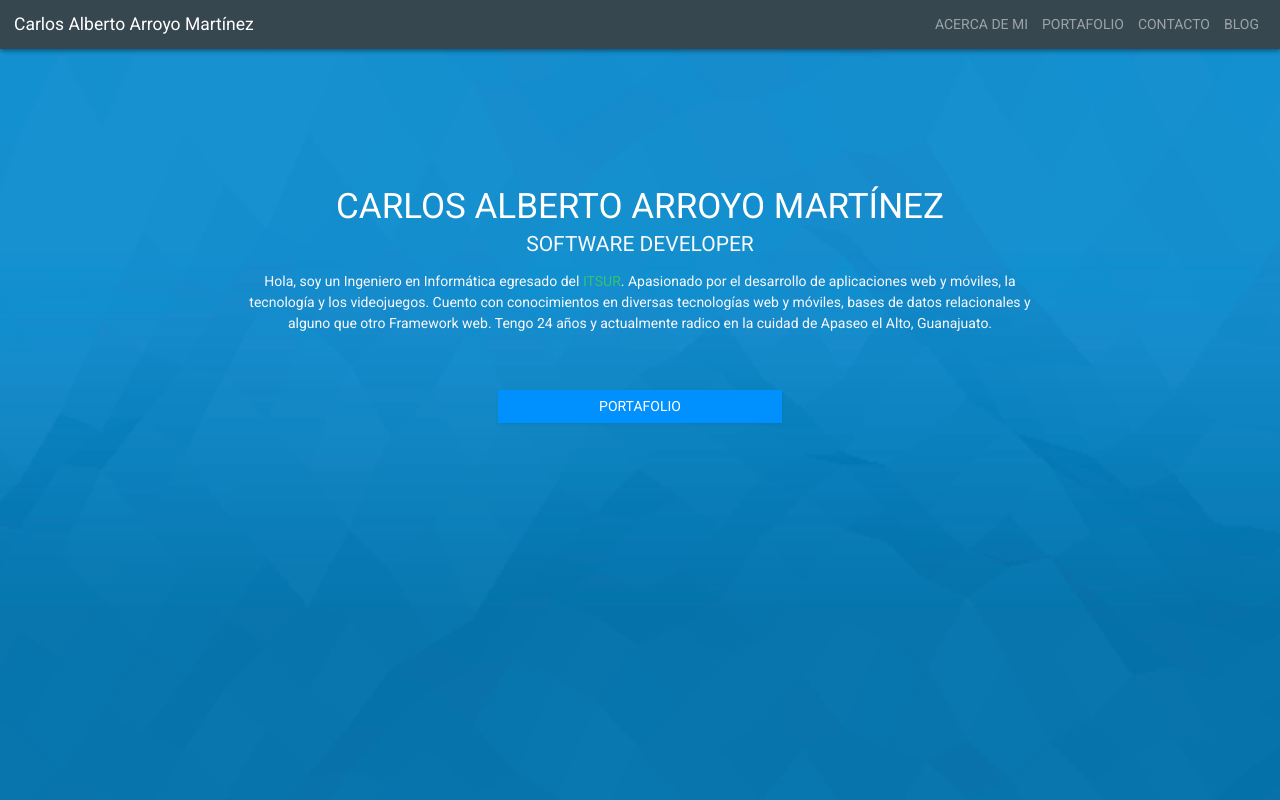
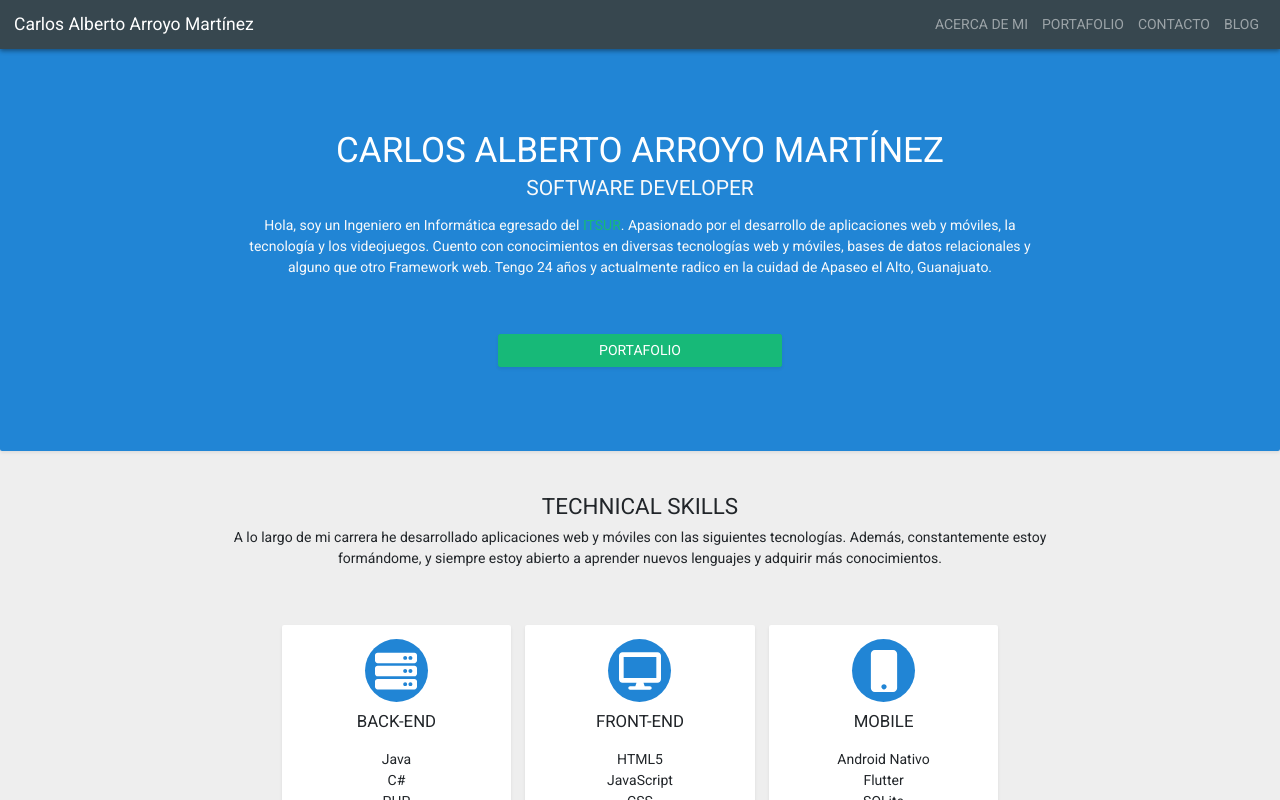
Before and after one commit to carlosarroyoam/carlosarroyoam-portfolio, a Nuxt app: page /aboutme in a window 1280 px wide. Shown: the top 800 px of the page. Built offline with nearby package versions, Linux system fonts and the light colour scheme.

Commit message:
Updated: small code fixes.

```diff
--- a/assets/scss/_variables.scss
+++ b/assets/scss/_variables.scss
@@ -1,5 +1,5 @@
 // Body
-$body-bg: #ebebeb;
+$body-bg: #eeeeee;
 
 ////
 // Typography
@@ -20,23 +20,23 @@ $display2-size: $font-size-base * 1.5;
 $lead-font-size: $font-size-base * 1.2;
 
 // Components
-$border-radius: 0;
-$border-radius-lg: 0;
-$border-radius-sm: 0;
+$border-radius: 0.15em;
+$border-radius-lg: 0.15em;
+$border-radius-sm: 0.15em;
 
 // Colors
-$blue: #0091ff;
+$blue: #2185d5;
 $indigo: #6574cd;
 $purple: #9561e2;
 $pink: #f66d9b;
-$red: #e3342f;
+$red: #f73859;
 $orange: #f6993f;
 $yellow: #ffed4a;
-$green: #38c172;
+$green: #17b978;
 $teal: #4dc0b5;
 $cyan: #6cb2eb;
 
-$secondary: #434343;
+$secondary: #37474f;
 
 // Shadows
 $box-shadow: 0 0.125em 0.3125em rgba(0, 0, 0, 0.4);
--- a/components/footer.vue
+++ b/components/footer.vue
@@ -1,5 +1,5 @@
 <template>
-	<footer class="footer">
+	<footer class="footer close-nav-onclick">
 		<div class="container-fluid">
 			<div class="row">
 				<div class="col-md-12 mx-auto">
--- a/components/header.vue
+++ b/components/header.vue
@@ -1,6 +1,6 @@
 <template>
-	<nav class="navbar navbar-expand-md navbar-dark container-fluid shadow fixed-top">
-		<nuxt-link :to="localePath({ name: 'aboutme' })" tag="a" class="navbar-brand mb-0 h1">
+	<nav class="navbar navbar-expand-md navbar-dark container-fluid bg-secondary shadow fixed-top">
+		<nuxt-link :to="localePath({ name: 'aboutme' })" tag="a" class="navbar-brand mb-0 h1 close-nav-onclick">
 			Carlos Alberto Arroyo Martínez
 		</nuxt-link>
 
@@ -16,7 +16,7 @@
 		</button>
 
 		<div class="collapse navbar-collapse" id="mainNavbar">
-			<ul class="navbar-nav ml-md-auto">
+			<ul class="navbar-nav ml-md-auto close-nav-onclick">
 				<!-- About me -->
 				<nuxt-link :to="localePath({ name: 'aboutme' })" tag="li" class="nav-item text-uppercase">
 					<a class="nav-link">{{ $t('nav_links.about_me') }}</a>
@@ -74,7 +74,7 @@ export default {
 
 		// When navbar is shown, attach onClick event to ".section-content, .nav-item"
 		$('#mainNavbar').on('shown.bs.collapse', function() {
-			$('.navbar-brand, .nav-item, .app-content, .footer').bind('click', function() {
+			$('.close-nav-onclick').bind('click', function() {
 				if ($('#navbarToggler').is(':visible')) {
 					$('#mainNavbar').collapse('hide');
 				}
@@ -83,24 +83,16 @@ export default {
 
 		// When navbar is hidden, remove onClick event to ".section-content, .nav-item"
 		$('#mainNavbar').on('hidden.bs.collapse', function() {
-			$('.navbar-brand, .nav-item, .app-content, .footer').unbind('click');
+			$('.close-nav-onclick').unbind('click');
 		});
 	}
 };
 </script>
 
 <style lang="scss" scoped>
-.navbar {
-	background: #37474f;
-}
-
-// Boostrapt classes ovewrited
 .navbar-toggler {
 	border: none;
-	font-size: 1.7em;
-}
-.navbar-toggler:focus {
-	outline: 0;
+	font-size: 1.7rem;
 }
 
 .nav-link {
@@ -112,33 +104,9 @@ export default {
 	fill: var(--white);
 }
 
-.nav-item-button {
-	margin: auto 0 auto 0.7em;
-	padding: 0 0.6em;
-	min-height: 1.9em;
-	border-radius: 15px;
-	text-align: center;
-}
-
-.nav-item-button--text {
-	padding-top: 1px;
-	min-width: 100%;
-	vertical-align: middle;
-}
-
-.nav-item-button--icon {
-	margin-left: 0.3em;
-	padding-top: 3px;
-	font-size: 1.6em;
-	vertical-align: middle;
-}
-
-////
-// Device = Most of Smartphones Mobiles (Portrait)
-//
 @media only screen and (max-width: 425px) {
 	.navbar-toggler {
-		font-size: 1.6em;
+		font-size: 1.6rem;
 	}
 }
 </style>
--- a/layouts/app.vue
+++ b/layouts/app.vue
@@ -1,7 +1,7 @@
 <template>
 	<div>
 		<Header />
-		<nuxt class="app-content" />
+		<nuxt class="close-nav-onclick" />
 		<Footer />
 	</div>
 </template>
--- a/layouts/error.vue
+++ b/layouts/error.vue
@@ -29,6 +29,7 @@
 <script>
 export default {
 	layout: 'app',
+	props: ['error'],
 	head() {
 		return {
 			title: this.$t('errors.error')
--- a/pages/aboutme/components/hero.vue
+++ b/pages/aboutme/components/hero.vue
@@ -1,8 +1,8 @@
 <template>
-	<div class="jumbotron text-md-center shadow-sm">
+	<div class="jumbotron py-5 text-md-center shadow-sm">
 		<div class="row">
-			<div class="col-sm-12 col-md-10 col-lg-8 mt-md-5 mx-auto">
-				<h1 class="display-1 mt-5 mb-1 text-white text-uppercase">Carlos Alberto Arroyo Martínez</h1>
+			<div class="col-sm-12 col-md-10 col-lg-8 mt-3 mt-md-5 mx-auto">
+				<h1 class="display-1 mb-1 text-white text-uppercase">Carlos Alberto Arroyo Martínez</h1>
 				<h1 class="display-2 text-light text-uppercase">SOFTWARE DEVELOPER</h1>
 
 				<p class="text-light text-md-center mt-3">
@@ -13,9 +13,9 @@
 			</div>
 		</div>
 		<div class="row">
-			<div class="col-sm-12 col-md-5 col-lg-4 col-xl-3 text-center mt-5 mx-auto">
+			<div class="col-sm-12 col-md-5 col-lg-4 col-xl-3 text-center mt-5 mb-4 mb-md-5 mx-auto">
 				<nuxt-link :to="localePath({ name: 'portfolio' })" tag="a" class="text-decoration-none">
-					<button type="button" class="btn btn-primary btn-block text-uppercase px-4 shadow-sm">
+					<button type="button" class="btn btn-success btn-block text-uppercase px-4 shadow-sm">
 						{{ $t('nav_links.portfolio') }}
 					</button>
 				</nuxt-link>
@@ -36,21 +36,11 @@ export default {
 <style lang="scss" scoped>
 .jumbotron {
 	margin-top: -2.2em;
-	min-height: calc(100vh - 3em);
-	background-image: url('../../../assets/img/carlosarroyoam_hero_background.svg');
+	// background-image: url('../../../assets/img/carlosarroyoam_hero_background.svg');
+	background-color: var(--primary);
 	background-position: center;
 	background-repeat: no-repeat;
 	background-size: cover;
 	overflow-x: hidden;
 }
-
-////
-// Device = Smartphones Mobiles (Portrait)
-// Screen = Less than 768px
-//
-@media only screen and (max-width: 768px) {
-	.jumbotron {
-		min-height: 70vh;
-	}
-}
 </style>
--- a/pages/aboutme/components/technologies.vue
+++ b/pages/aboutme/components/technologies.vue
@@ -83,6 +83,7 @@ export default {
 	background-color: var(--white);
 	display: block;
 	text-align: center;
+	border-radius: 0.15em;
 }
 
 .icon-wrapper {
--- a/pages/portfolio/components/project_item.vue
+++ b/pages/portfolio/components/project_item.vue
@@ -34,7 +34,7 @@ export default {
 }
 
 .project:hover {
-	box-shadow: 0 0.125em 0.3125em rgba(0, 0, 0, 0.3);
+	box-shadow: 0 0.125em 0.3125em rgba(0, 0, 0, 0.2);
 }
 
 .project .project__image {
```
